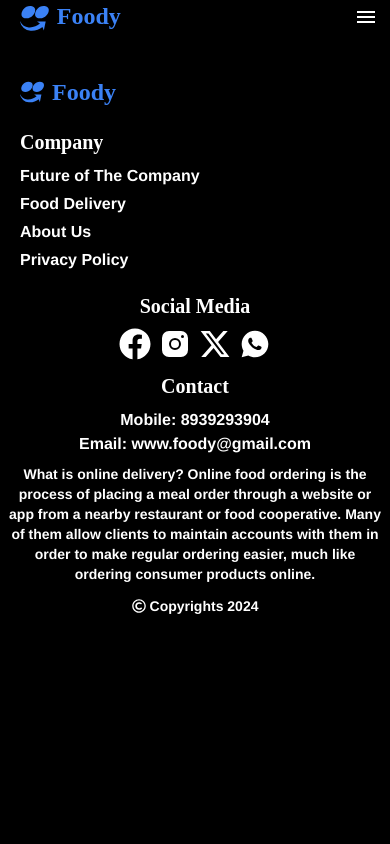
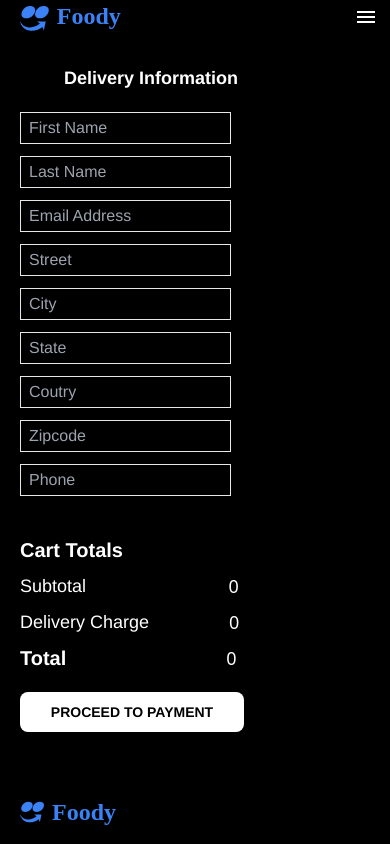
Before and after one commit to Saranraj3/MERN-Food-Delivery-Website-With-Admin-Pannel, a React (Vite) app in the folder client/: page /order in a window 390 px wide. Shown: the top 844 px of the page. Built offline with nearby package versions, Linux system fonts and the light colour scheme; a web font is replaced by a local one.

Commit message:
Order Page Design Responsive Created

```diff
--- a/client/src/Components/Footer/Footer.jsx
+++ b/client/src/Components/Footer/Footer.jsx
@@ -8,13 +8,13 @@ import { FaRegCopyright } from "react-icons/fa";
 
 function Footer() {
     return (
-        <div className='sm:mt-5 md:mt-[8rem]' id='about'>
+        <div className='sm:mt-[4rem] md:mt-[8rem]' id='about'>
             <div>
-                <span className='flex'>
+                <p className='sm:text-center flex'>
                     <SiIfood className='mt-1 ml-5 cursor-pointer text-blue-500 size-[1.5rem]' />
                     <h1 className='sm:text-2xl md:text-4xl ml-2 cursor-pointer font-sedan font-bold text-blue-500'>Foody</h1>
-                </span>
-                <div className='sm:mt-5 md:mt-[2rem] text-white ml-5 font-bold xl:text-center xl:mr-[35rem] '>
+                </p>
+                <div className='sm:mt-5 sm:text-center md:mt-[2rem] md:text-left xl:text-center xl:mr-[35rem] text-white ml-5 font-bold '>
                     <h1 className='sm:text-xl md:text-xl cursor-pointer font-sedan'>Company</h1>
                     <ul className='sm:mt-2 md:mt-5'>
                         <li className='mt-1 cursor-pointer font-Arimo'>Future of The Company</li>
--- a/client/src/Pages/Order/Order.jsx
+++ b/client/src/Pages/Order/Order.jsx
@@ -2,7 +2,50 @@ import React from 'react'
 
 function Order() {
   return (
-    <div>Order</div>
+    <div className='text-white'>
+      <div>
+        <h1 className='sm:mt-[2rem] sm:ml-[4rem] sm:text-lg md:mt-[3rem] md:ml-[13rem] md:text-xl ml-5 font-bold font-Arimo'>Delivery Information</h1>
+        <div>
+          <input className='sm:mt-5 sm:h-[2rem] md:mt-[1rem] md:h-[2.2rem] md:w-[15.1rem] ml-5 pl-2 font-Arimo border' type="email" placeholder='First Name' />
+          <input className='sm:mt-3 sm:ml-5 sm:h-[2rem] md:ml-3 md:h-[2.2rem] md:w-[15.1rem] pl-2 font-Arimo border' type="email" placeholder='Last Name' />
+        </div>
+        <div>
+          <input className='sm:mt-3 sm:h-[2rem] md:mt-3 md:h-[2.2rem] md:w-[31rem] ml-5 pl-2 font-Arimo border' type="email" placeholder='Email Address' />
+        </div>
+        <div>
+          <input className='sm:mt-3 sm:h-[2rem] md:mt-3 md:h-[2.2rem] md:w-[31rem] ml-5 pl-2 font-Arimo border' type="text" placeholder='Street' />
+        </div>
+        <div>
+          <input className='sm:mt-3 sm:h-[2rem] sm:ml-5 md:mt-3 md:ml-5 md:h-[2.2rem] md:w-[15.1rem] pl-2 font-Arimo border' type="email" placeholder='City' />
+          <input className='sm:mt-3 sm:ml-5 sm:h-[2rem] md:ml-3 md:h-[2.2rem] md:w-[15.1rem] pl-2 font-Arimo border' type="text" placeholder='State' />
+        </div>
+        <div>
+          <input className='sm:mt-3 sm:ml-5 sm:h-[2rem] md:mt-3 md:ml-5 md:h-[2.2rem] md:w-[15.1rem] pl-2 font-Arimo border' type="text" placeholder='Coutry' />
+          <input className='sm:mt-3 sm:ml-5 sm:h-[2rem] md:ml-3 md:h-[2.2rem] md:w-[15.1rem] pl-2 font-Arimo border' type="number" placeholder='Zipcode' />
+        </div>
+        <div>
+          <input className='sm:mt-3 sm:h-[2rem] md:mt-3 md:h-[2.2rem] md:w-[31rem] ml-5 pl-2 font-Arimo border' type="number" placeholder='Phone' />
+        </div>
+      </div>
+      <div className='sm:mt-5 sm:ml-2 md:mt-[-22rem] md:mr-[1rem] md:justify-end lg:mr-[5rem] flex'>
+        <div className='sm:mt-5 sm:ml-3 md:mt-[5rem]'>
+          <h1 className='sm:text-xl md:text-2xl font-bold font-Arimo'>Cart Totals</h1>
+          <div className='flex'>
+            <p className='sm:mt-2 sm:text-lg  md:mt-5 md:text-lg font-Arimo'>Subtotal</p>
+            <p className='sm:mt-2 sm:text-lg sm:ml-[8.9rem] md:mt-5 md:ml-[12rem] md:text-lg '>{0}</p>
+          </div>
+          <div className='flex'>
+            <p className='sm:mt-2 sm:text-lg md:mt-5 md:text-lg font-Arimo'>Delivery Charge</p>
+            <p className='sm:mt-2 sm:ml-[5rem] sm:text-lg md:mt-5 md:ml-[8rem] md:text-lg'>{0}</p>
+          </div>
+          <div className='flex sm:mt-2 md:mt-5'>
+            <p className='sm:text-xl font-bold font-Arimo'>Total</p>
+            <p className='sm:ml-[10rem] sm:text-lg md:ml-[13.2rem]'>{0}</p>
+          </div>
+          <button className='sm:mt-5 sm:h-[2.5rem] sm:w-[14rem] sm:text-sm sm:text-nowrap md:mt-10 md:h-[2.5rem] md:w-[17rem] md:text-xl rounded-lg hover:opacity-80 font-bold font-Arimo bg-white text-black'>PROCEED TO PAYMENT</button>
+        </div>
+      </div>
+    </div>
   )
 }
 
```
